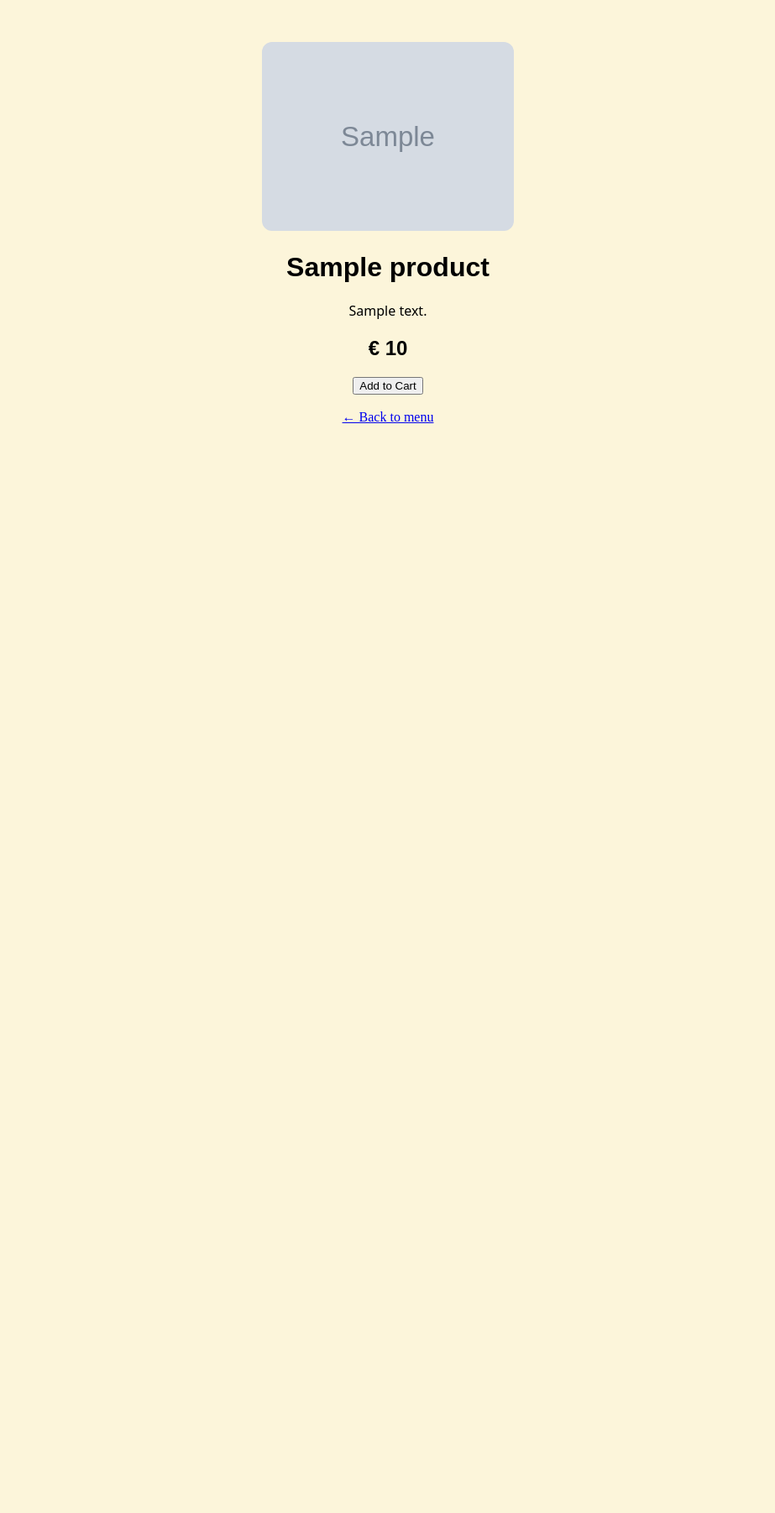
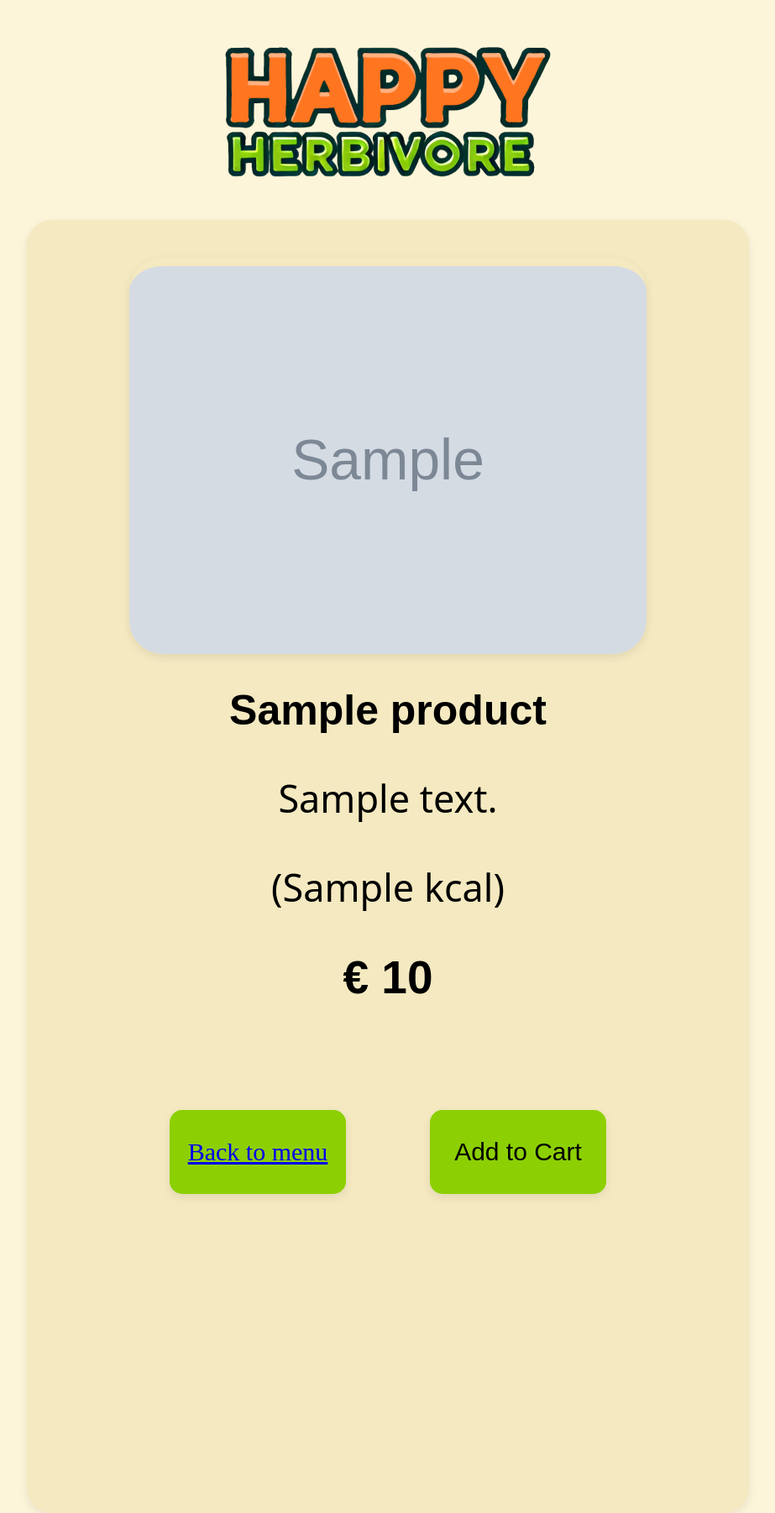
Before and after one commit to SheneB07/Healthy-humans, a PHP site: page /product.php?id=1 in a window 1280 px wide. Shown: the whole page at 84% size, without its empty margins (178-1101 px from the left). Before the commit the page ends 504 px from the top, so only its background shows below. Run offline with PHP 8.4, Linux system fonts and the light colour scheme; tables that the repository leaves empty or names only in its code hold one stand-in row (values such as "Sample post"); grey boxes marked "Sample" are stand-in pictures; some web fonts are replaced.

Commit message:
product-detailpage + begin cart function

```diff
--- a/assets/css/product.css
+++ b/assets/css/product.css
@@ -30,18 +30,95 @@ p {
 }
 
 .product-detail-container {
-    max-width: 800px;
-    margin: 50px auto;
+    /* max-width: 800px;
+    margin: 50px auto; */
+    width: 100%;
+    height: auto;
+    display: flex;
     text-align: center;
+    justify-content: center;
+    align-items: center;
+    flex-direction: column;
+    flex-wrap: wrap;
 }
 
 .product-detail-image {
-    width: 300px;
-    border-radius: 12px;
+    width: 80%;
+    border-radius: 40px;
+    box-shadow: 0 4px 12px rgba(0, 0, 0, 0.08);
+    padding-top: 10px;
+}
+
+.logo-container{
+    width: 100%;
+    height: auto;
+    display: flex;
+    text-align: center;
+    justify-content: center;
+}
+
+.info-container{
+    padding-bottom: 80px;
 }
 
 #info-box{
-    width: 100px;
+    width: 770px;
+    height: 1450px;
     background-color: #F4E9C0;
+    border-radius: 30px;
+    padding: 45px;
+    box-shadow: 0 4px 12px rgba(0, 0, 0, 0.08);
+}
 
+#logo-image{
+    width: 400px;
+    height: auto;
+    padding: 45px;
 }
+
+h1{
+    font-size: 50px;
+}
+
+h2{
+    font-size: 55px;
+}
+
+p{
+    font-size: 45px;
+}
+
+button{
+    width: 210px;
+    height: 100px;
+    background-color: #8CD003;
+    border: none;
+    border-radius: 15px;
+    font-size: 30px;
+    box-shadow: 0 4px 12px rgba(0, 0, 0, 0.08);
+}
+
+#back-button{
+    width: 210px;
+    height: 100px;
+    background-color: #8CD003;
+    border: none;
+    border-radius: 15px;
+    font-size: 30px;
+    box-shadow: 0 4px 12px rgba(0, 0, 0, 0.08);
+    text-decoration: none;
+    display: flex;
+    text-align: center;
+    justify-content: center;
+    align-items: center;
+}
+
+.buttons-container{
+    display: flex;
+    flex-direction: row;
+    text-align: center;
+    justify-content: center;
+    align-items: center;
+    gap: 50px;
+    text-decoration: none;
+}
--- a/menu.php
+++ b/menu.php
@@ -124,9 +124,10 @@ try {
     </div>
     <div class="bottombar-container">
         <div id="pink-bar"></div>
-        <!-- <div id="cart-button">
+        <a href="cart.php" div id="cart-button">
             <img src="assets/img/cart.png" id="cart-image">
-        </div> -->
+            </a>
+        </div>
     </div>
 
 </body>
--- a/product.php
+++ b/product.php
@@ -39,8 +39,12 @@ try {
 <body>
 
 <div class="product-detail-container">
+   <div class="logo-container">
+     <img src="assets/img/logo_big_happy_herbivore_transparent.png" id="logo-image">
+    </div>
 
-    <!-- <div id="info-box"> -->
+    <div id="info-box">
+        <div class="info-container">
     <?php if(!empty($product['filename'])): ?>
         <img src="assets/img/<?= htmlspecialchars($product['filename']); ?>"
              alt="<?= htmlspecialchars($product['image_description']); ?>"
@@ -50,14 +54,21 @@ try {
     <h1><?= htmlspecialchars($product['name']); ?></h1>
 
     <p><?= htmlspecialchars($product['description']); ?></p>
+    <p>(<?= htmlspecialchars($product['kcal']); ?> kcal)</p>
 
     <h2>€ <?= htmlspecialchars($product['price']); ?></h2>
 
+    </div>
+    <div class="buttons-container">
+    <div id="back-button">
+    <a href="menu.php">Back to menu</a>
+    </div>
+
+    <br><br>
     <button>Add to Cart</button>
 
-    <br><br>
-    <a href="menu.php">← Back to menu</a>
-    <!-- </div> -->
+    </div>
+    </div>
 
 </div>
 
```
Also changed, not shown: assets/css/menu.css (+9 -4 lines).
